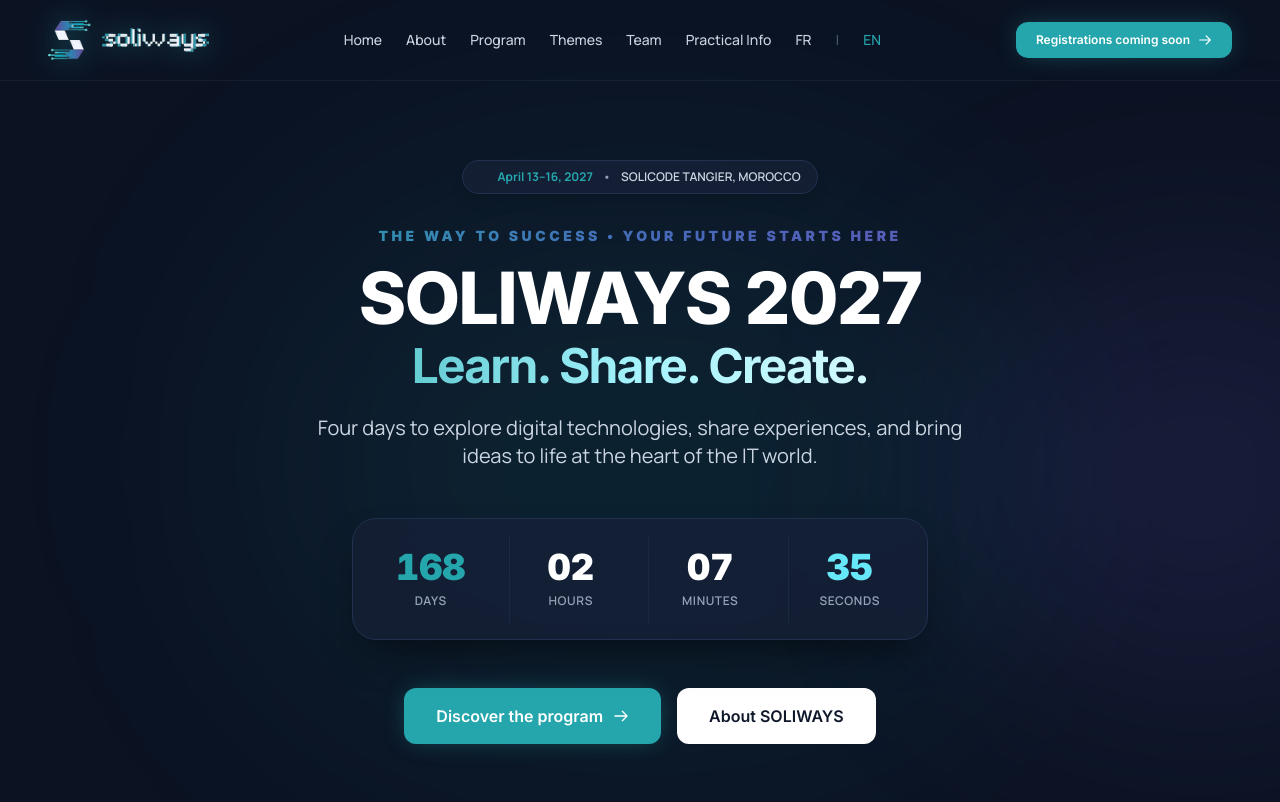
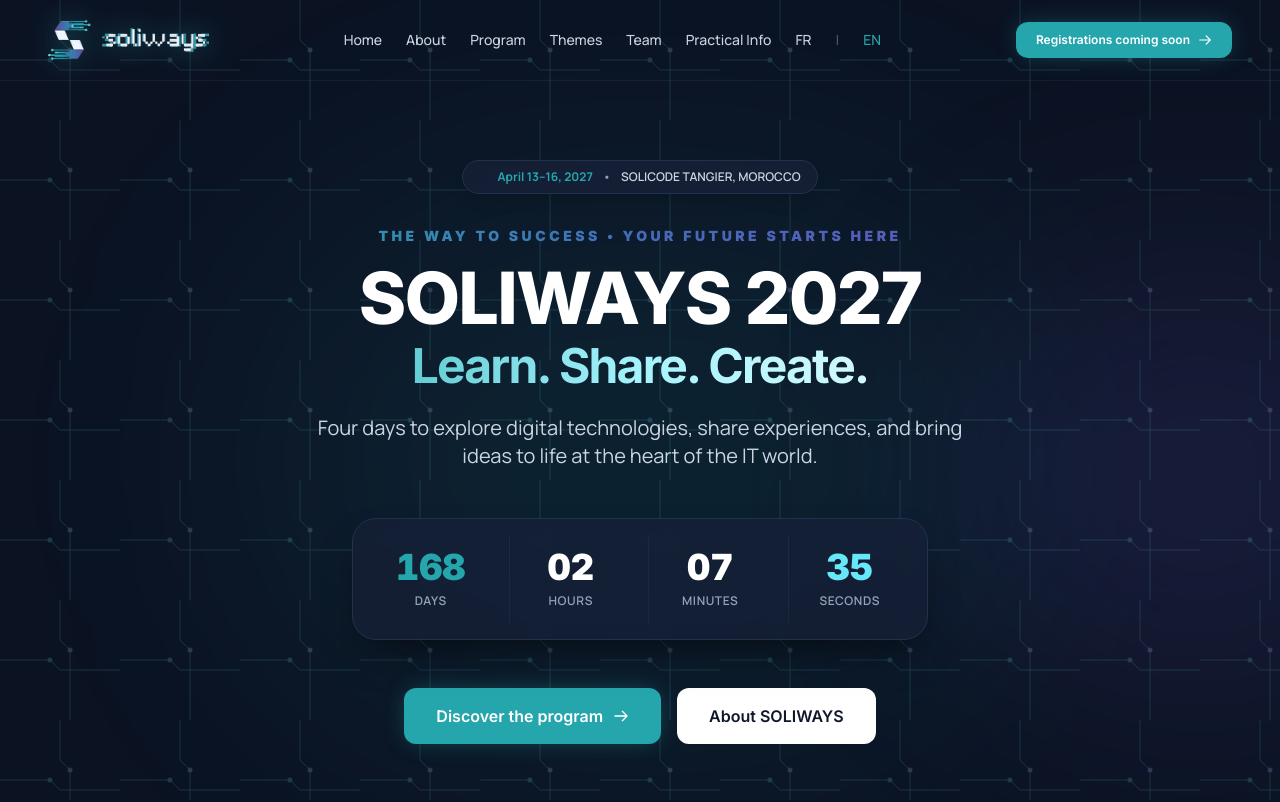
Before and after one commit to mesbahimohammedyassirsolicode-star/soliways, a website: page frontend/en.html in a window 1280 px wide. Shown: the top 802 px of the page. Drawn offline with nearby package versions, Linux system fonts and the light colour scheme.

```diff
--- a/frontend/en.html
+++ b/frontend/en.html
@@ -84,10 +84,21 @@
 </head>
 <body class="bg-[#0b1323] text-slate-100 font-sans antialiased selection:bg-primary selection:text-white relative">
   <a href="#home" class="sr-only focus:not-sr-only focus:fixed focus:top-4 focus:left-4 focus:z-[60] focus:px-4 focus:py-2 focus:rounded-lg focus:bg-primary focus:text-white">Skip to main content</a>
-  <!-- Background -->
+  <!-- Shared atmospheric circuit background -->
   <div class="fixed inset-0 z-0 overflow-hidden pointer-events-none" aria-hidden="true">
     <div class="absolute top-1/4 left-1/2 -translate-x-1/2 w-[750px] h-[520px] bg-primary/10 rounded-full blur-[130px]"></div>
     <div class="absolute top-1/3 left-3/4 w-[480px] h-[420px] bg-accent/15 rounded-full blur-[110px]"></div>
+    <svg class="absolute inset-0 w-full h-full opacity-20" xmlns="http://www.w3.org/2000/svg">
+      <defs>
+        <pattern id="site-circuit-pattern" width="120" height="120" patternUnits="userSpaceOnUse">
+          <path d="M 0 60 L 50 60 L 60 70 L 120 70" fill="none" stroke="#65d7dd" stroke-width="0.8"/>
+          <path d="M 60 0 L 60 40 L 70 50 L 70 120" fill="none" stroke="#65d7dd" stroke-width="0.8"/>
+          <circle cx="50" cy="60" r="2.5" fill="#65d7dd"/>
+          <circle cx="70" cy="50" r="2.5" fill="#c9beff"/>
+        </pattern>
+      </defs>
+      <rect width="100%" height="100%" fill="url(#site-circuit-pattern)"/>
+    </svg>
   </div>
 
   <!-- Nav -->
```
